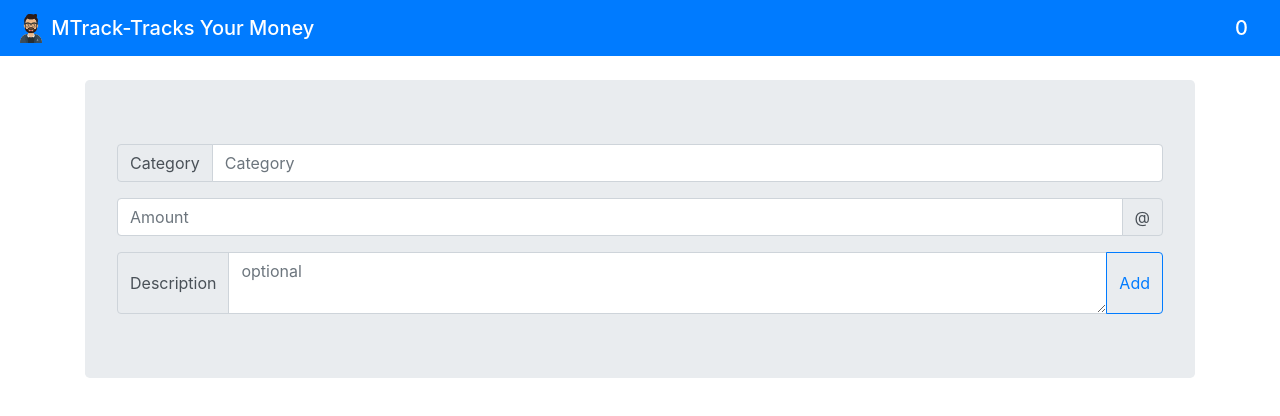
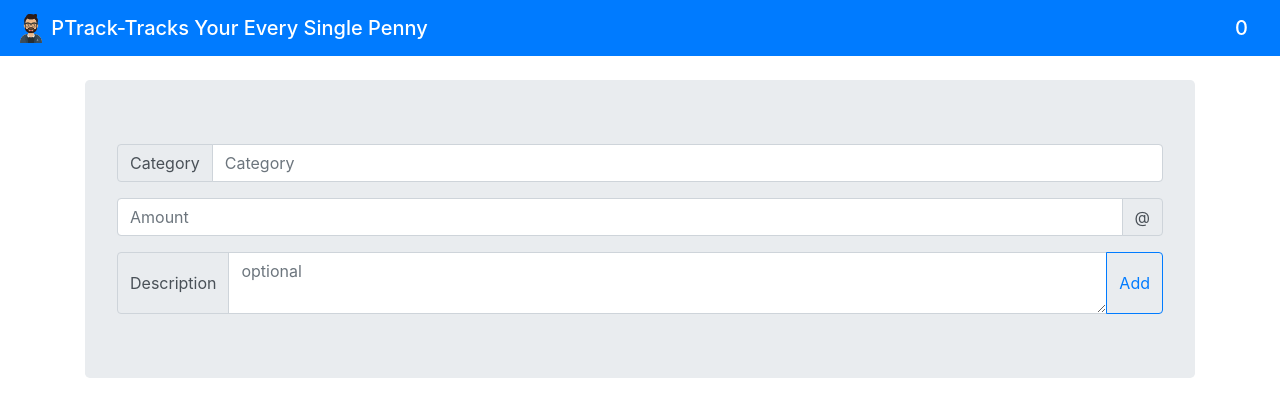
Before and after one commit to ANMOL-SHAH/MTrack, a plain HTML site: page index.html in a window 1280 px wide. Drawn offline with nearby package versions, Linux system fonts and the light colour scheme; files whose address does not match are found by name.

Commit message:
Update index.html

```diff
--- a/index.html
+++ b/index.html
@@ -7,7 +7,7 @@
   <meta http-equiv="X-UA-Compatible" content="ie=edge" />
   <meta name="viewport" content="width=device-width, initial-scale=1.0">
   <title>MTrack-Tracks Your Money</title>
-  <link rel="icon" href="../MY-SITE/avataaars.ico">
+  <link rel="icon" href="avataaars.ico">
   <link rel="stylesheet" href="https://use.fontawesome.com/releases/v5.8.1/css/all.css"
     integrity="sha384-50oBUHEmvpQ+1lW4y57PTFmhCaXp0ML5d60M1M7uH2+nqUivzIebhndOJK28anvf" crossorigin="anonymous">
   <link rel="stylesheet" href="https://stackpath.bootstrapcdn.com/bootstrap/4.5.0/css/bootstrap.min.css"
@@ -20,7 +20,7 @@
     <a class="navbar-brand mb-0 h1" href="index.html">
       <img src="../MY-SITE/avataaars.svg" width="30" height="30" class="d-inline-block align-top" alt="LOGO"
         loading="lazy">
-      MTrack-Tracks Your Money
+      PTrack-Tracks Your Every Single Penny
     </a>
     <span class="navbar-brand mb-0 h1" id ="headingText"></span>
   </nav>
```
